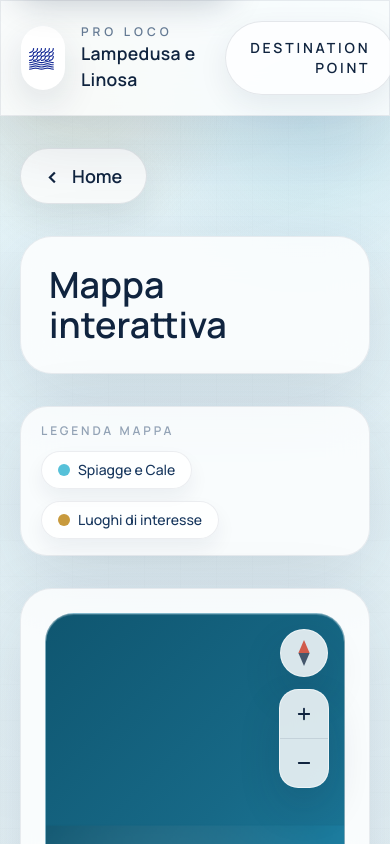
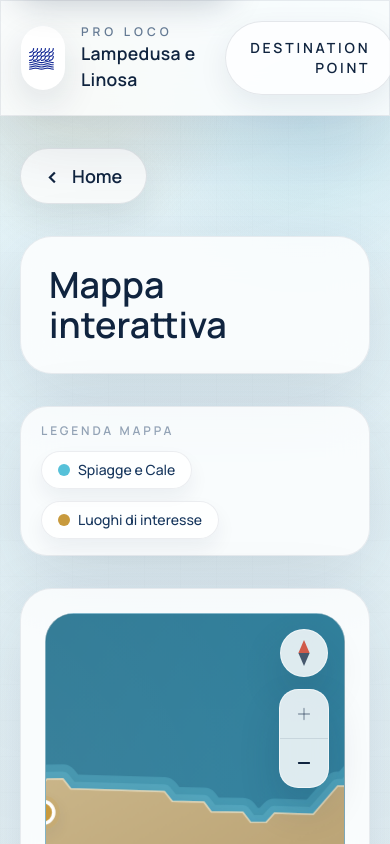
Before and after one commit to Alessandroinfo/pro-loco-destination-point, a Next.js app: page /map in a window 390 px wide. Shown: the top 844 px of the page. Built offline with nearby package versions, Linux system fonts and the light colour scheme; no server answers.

Commit message:
feat: Extend map zoom levels and dynamically adjust the initial map center and zoom for smaller screens.

```diff
--- a/components/map/island-map-canvas.tsx
+++ b/components/map/island-map-canvas.tsx
@@ -26,7 +26,7 @@ const DEFAULT_VIEW_CENTER = {
   mapX: 6289,
   mapY: 4366
 } as const;
-const ZOOM_LEVELS = [1, 1.08, 1.16, 1.24, 1.42, 1.62, 1.84, 2.08, 2.36, 2.68];
+const ZOOM_LEVELS = [1, 1.08, 1.16, 1.24, 1.42, 1.62, 1.84, 2.08, 2.36, 2.68, 3.04, 3.44, 3.88, 4.36, 4.88, 5.44, 6.04, 6.68, 7.36];
 
 const mapPaths = {
   lampione:
@@ -140,6 +140,7 @@ export function IslandMapCanvas({
   const markerRefs = useRef<Record<string, SVGGElement | null>>({});
   const tooltipRef = useRef<HTMLDivElement | null>(null);
   const hasUserAdjustedViewRef = useRef(false);
+  const initialCenterRef = useRef<MapCoordinate>(DEFAULT_VIEW_CENTER);
   const dragStateRef = useRef<{
     pointerId: number;
     startX: number;
@@ -190,6 +191,13 @@ export function IslandMapCanvas({
   }, [points, routeQrTarget]);
 
   useLayoutEffect(() => {
+    if (window.innerWidth < 768) {
+      setZoomLevelIndex(ZOOM_LEVELS.length - 1);
+      initialCenterRef.current = { mapX: 6427, mapY: 6144 };
+    }
+  }, []);
+
+  useLayoutEffect(() => {
     const viewportElement = viewportRef.current;
 
     if (!viewportElement) {
@@ -234,7 +242,7 @@ export function IslandMapCanvas({
     setPan((currentPan) =>
       hasUserAdjustedViewRef.current
         ? getClampedPan(currentPan, zoom, viewportSize)
-        : getPanForCenteredCoordinate(DEFAULT_VIEW_CENTER, zoom, viewportSize)
+        : getPanForCenteredCoordinate(initialCenterRef.current, zoom, viewportSize)
     );
     setIsViewReady(true);
   }, [viewportSize, zoom]);
```
